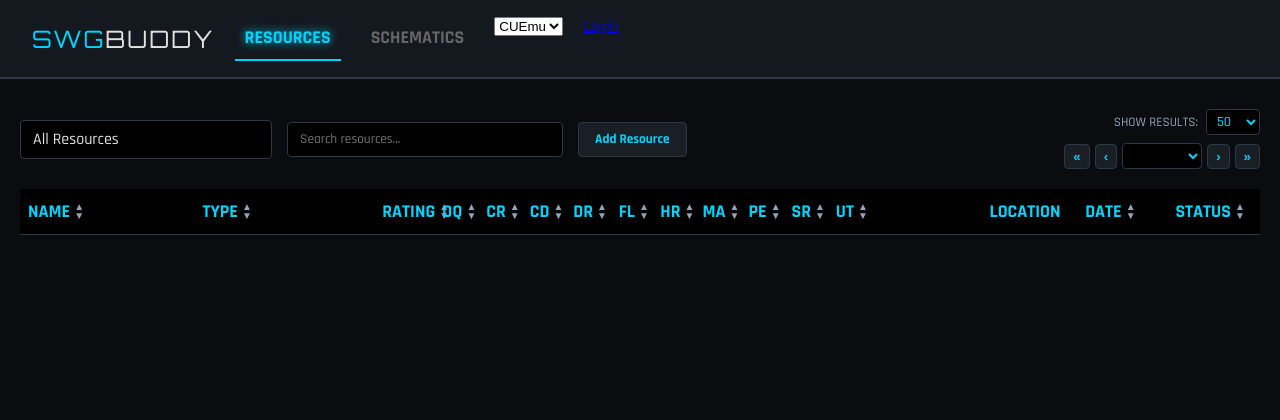
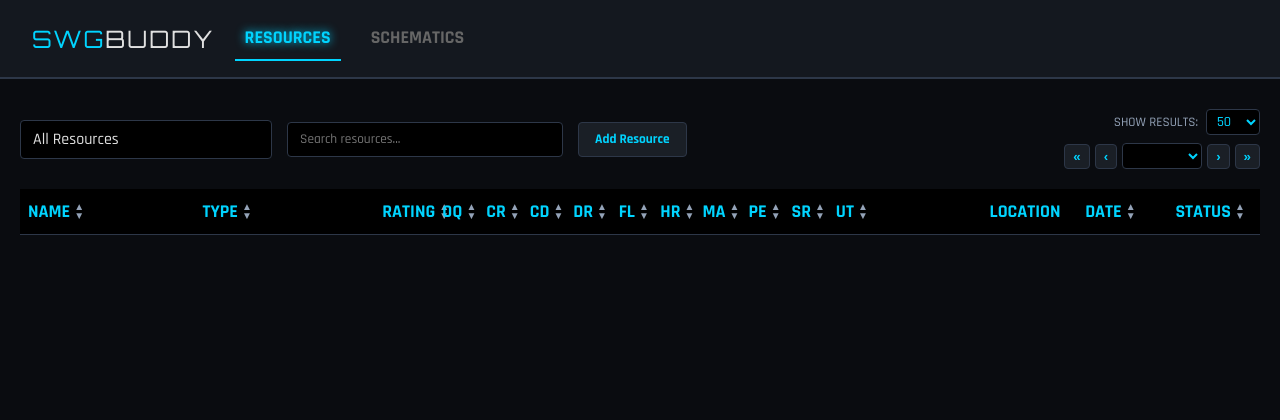
Before and after one commit to gladiatordan/ResourceTracker, a Flask app: page / in a window 1280 px wide. Shown: the top 420 px of the page. Run offline with Flask 3, Linux system fonts and the light colour scheme; lists and menus that the app fills with data are empty.

Commit message:
I broke something

```diff
--- a/templates/index.html
+++ b/templates/index.html
@@ -4,9 +4,9 @@
     <meta charset="UTF-8">
     <meta name="viewport" content="width=device-width, initial-scale=1.0">
     <title>SWGBuddy</title>
-    <link rel="stylesheet" href="{{ url_for('static', filename='css/variables.css') }}">
-    <link rel="stylesheet" href="{{ url_for('static', filename='css/base.css') }}">
-    <link rel="stylesheet" href="{{ url_for('static', filename='css/resources.css') }}">
+    <link rel="stylesheet" href="/static/css/variables.css">
+    <link rel="stylesheet" href="/static/css/base.css">
+    <link rel="stylesheet" href="/static/css/resources.css">
     <link href="https://fonts.googleapis.com/css2?family=Orbitron:wght@400;700&family=Rajdhani:wght@300;500;700&display=swap" rel="stylesheet">
 </head>
 <body>
@@ -15,17 +15,6 @@
 		<nav class="top-nav">
 			<button class="nav-btn active" data-target="resources-container">RESOURCES</button>
 			<button class="nav-btn" data-target="schematics-container">SCHEMATICS</button>
-			<div class="server-select-container">
-                    <label for="server-select"><i class="fa-solid fa-server"></i></label>
-                    <select id="server-select">
-                        <option value="cuemu" selected>CUEmu</option>
-                        </select>
-			</div>
-			<div id="auth-section" class="auth-section">
-				<a href="/login" class="btn-discord">
-					<i class="fa-brands fa-discord"></i> Login
-				</a>
-			</div>
 		</nav>
 	</header>
     <div class="app-container">
```
